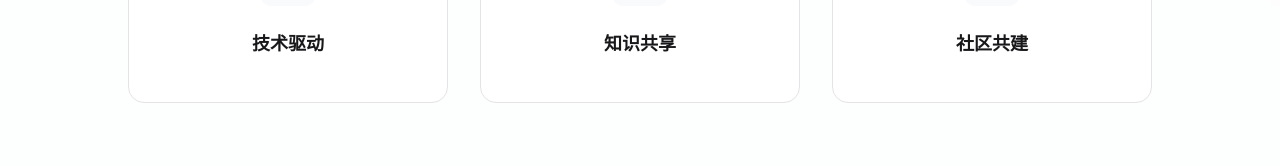
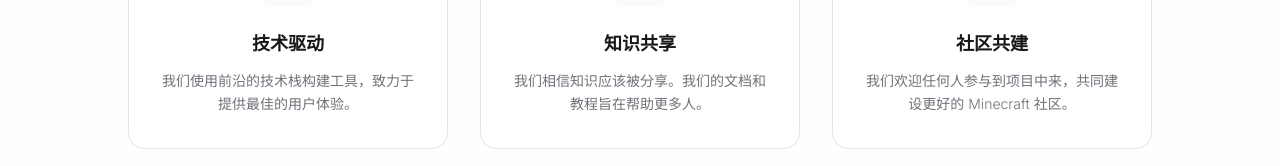
Before and after one commit to Cubic-Project/Cubic-Project, a React (Vite) app: page / in a window 1280 px wide. Shown: the part 2027-2193 px from the top of the page. Built offline with nearby package versions, Linux system fonts and the light colour scheme; no server answers.

Commit message:
refactor: 抽离网站配置并添加类型定义

```diff
--- a/src/App.tsx
+++ b/src/App.tsx
@@ -83,19 +83,17 @@ function App() {
               <span className="text-text-main transition-colors duration-300">{siteConfig.title}</span>
             </div>
             <div className="hidden md:flex space-x-8">
-              {['首页', 'Sapling', '项目列表', '关于我们'].map((item, index) => {
-                const ids = ['hero', 'sapling', 'projects', 'about'];
-                return (
+              {siteConfig.nav.items.map((item: { label: string; href: string }) => (
                 <button
-                    key={item}
-                    onClick={() => scrollToSection(ids[index])}
+                  key={item.label}
+                  onClick={() => scrollToSection(item.href)}
                   className="text-text-muted hover:text-primary transition-colors duration-300 text-sm font-medium"
                 >
-                    {item}
+                  {item.label}
                 </button>
-                );
-              })}
+              ))}
             </div>
+            {siteConfig.nav.github.display && (
               <a
                 href={`https://github.com/${siteConfig.githubOrg}`}
                 target="_blank"
@@ -103,8 +101,9 @@ function App() {
                 className="hidden md:flex items-center gap-2 px-4 py-2 rounded-lg bg-background hover:bg-surface border border-border transition-all duration-300 text-sm font-medium text-text-main"
               >
                 <Github size={18} />
-              <span>GitHub</span>
+                <span>{siteConfig.nav.github.label}</span>
               </a>
+            )}
           </div>
         </nav>
 
@@ -161,7 +160,7 @@ function App() {
                     {siteConfig.sapling.description}
                   </p>
                   <div className="flex flex-wrap gap-2 mb-10">
-                    {siteConfig.sapling.tags.map(tag => (
+                    {siteConfig.sapling.tags.map((tag: string) => (
                       <span key={tag} className="px-3 py-1 rounded-md bg-surface border border-border text-text-muted text-xs font-medium">
                         {tag}
                       </span>
@@ -194,9 +193,9 @@ function App() {
         <section id="projects" className="py-24 px-6 relative z-10">
           <div className="container mx-auto max-w-6xl">
             <div className="text-center mb-20">
-              <h2 className="text-3xl md:text-4xl font-bold mb-6 text-text-main">开源项目</h2>
+              <h2 className="text-3xl md:text-4xl font-bold mb-6 text-text-main">{siteConfig.projects.title}</h2>
               <p className="text-text-muted text-lg max-w-2xl mx-auto font-light">
-                我们通过 GitHub 贡献代码，以下是我们最新的开源项目。
+                {siteConfig.projects.description}
               </p>
             </div>
 
@@ -234,7 +233,7 @@ function App() {
                     </h3>
 
                     <p className="text-text-muted text-sm mb-6 flex-grow line-clamp-3 leading-relaxed font-light">
-                      {repo.description || '暂无描述'}
+                      {repo.description || siteConfig.projects.defaultRepoDescription}
                     </p>
 
                     <div className="flex justify-between items-center pt-4 border-t border-border/50 text-xs text-text-muted">
@@ -292,8 +291,8 @@ function App() {
         <section className="py-24 px-6 relative z-10">
           <div className="container mx-auto max-w-4xl">
             <div className="text-center mb-12">
-              <h2 className="text-2xl font-bold mb-4 text-text-main">留言板</h2>
-              <p className="text-text-muted">欢迎留下您的建议与反馈</p>
+              <h2 className="text-2xl font-bold mb-4 text-text-main">{siteConfig.comments.title}</h2>
+              <p className="text-text-muted">{siteConfig.comments.subtitle}</p>
             </div>
             <Giscus
               id="comments"
@@ -323,7 +322,7 @@ function App() {
               </div>
 
               <div className="text-text-muted text-sm font-light transition-colors duration-300">
-                &copy; {new Date().getFullYear()} {siteConfig.title}. All rights reserved.
+                &copy; {new Date().getFullYear()} {siteConfig.title}. {siteConfig.footer.copyright}
               </div>
 
             </div>
--- a/src/config.ts
+++ b/src/config.ts
@@ -1,11 +1,14 @@
 import { Terminal, BookOpen, Users } from 'lucide-react';
+import type { SiteConfig } from './types';
 
-export const siteConfig = {
+export const siteConfig: SiteConfig = {
+  // 网站基础配置
   title: 'Cubic-Project',
   description: '构建 Minecraft 服务器技术的未来。Cubic-Project 致力于提供优质的开源工具与文档，让开服变得简单而有趣。',
-  url: 'https://cubic-project.github.io', // Replace with actual URL
+  url: 'https://cubic-project.github.io', // 替换为实际的 URL
   githubOrg: 'Cubic-Project',
 
+  // 首页 Hero 区域配置
   hero: {
     badge: '原 8aka-Team 全新升级',
     title: '构建 Minecraft 服务器技术的未来',
@@ -20,6 +23,7 @@ export const siteConfig = {
     }
   },
 
+  // Sapling 特色项目区域配置
   sapling: {
     title: 'Sapling',
     subtitle: 'Featured Project',
@@ -29,6 +33,7 @@ export const siteConfig = {
     linkText: '开始阅读'
   },
 
+  // 关于我们区域配置
   about: {
     title: '关于 Cubic-Project',
     description: 'Cubic-Project 是一个专注于 Minecraft 服务器技术的非官方团队。我们的前身是 8aka-Team，经过组织重组后以全新的面貌继续活跃于社区。',
@@ -36,26 +41,27 @@ export const siteConfig = {
       {
         icon: Terminal,
         title: "技术驱动",
-        desc: ""
+        desc: "我们使用前沿的技术栈构建工具，致力于提供最佳的用户体验。"
       },
       {
         icon: BookOpen,
         title: "知识共享",
-        desc: ""
+        desc: "我们相信知识应该被分享。我们的文档和教程旨在帮助更多人。"
       },
       {
         icon: Users,
         title: "社区共建",
-        desc: ""
+        desc: "我们欢迎任何人参与到项目中来，共同建设更好的 Minecraft 社区。"
       }
     ]
   },
 
+  // Giscus 评论系统配置
   giscus: {
-    repo: "Cubic-Project/cubic-site", // Replace with actual repo for comments
-    repoId: "R_kgDOQawMgg", // Replace with actual repo ID
+    repo: "Cubic-Project/cubic-site", // 替换为实际的 repo
+    repoId: "R_kgDOQawMgg", // 替换为实际的 repo ID
     category: "General",
-    categoryId: "DIC_kwDOQawMgs4ClC_l", // Replace with actual category ID
+    categoryId: "DIC_kwDOQawMgs4ClC_l", // 替换为实际的 category ID
     mapping: "pathname",
     strict: "0",
     reactionsEnabled: "1",
@@ -64,7 +70,40 @@ export const siteConfig = {
     theme: "light",
     lang: "zh-CN",
     loading: "lazy"
-  } as const,
+  },
 
+  // 导航栏配置
+  nav: {
+    items: [
+      { label: '首页', href: 'hero' },
+      { label: 'Sapling', href: 'sapling' },
+      { label: '项目列表', href: 'projects' },
+      { label: '关于我们', href: 'about' }
+    ],
+    github: {
+      display: true,
+      label: 'GitHub'
+    }
+  },
+
+  // 项目列表区域配置
+  projects: {
+    title: '开源项目',
+    description: '我们通过 GitHub 贡献代码，以下是我们最新的开源项目。',
+    defaultRepoDescription: '暂无描述'
+  },
+
+  // 评论区配置
+  comments: {
+    title: '留言板',
+    subtitle: '欢迎留下您的建议与反馈'
+  },
+
+  // 页脚配置
+  footer: {
+    copyright: 'All rights reserved.'
+  },
+
+  // 在项目列表中排除的仓库名称
   excludedRepos: ['NitWikit']
 };
--- /dev/null
+++ b/src/types.ts
@@ -0,0 +1,84 @@
+import { type LucideIcon } from 'lucide-react';
+
+export interface SiteConfig {
+  title: string;
+  description: string;
+  url: string;
+  githubOrg: string;
+
+  hero: {
+    badge: string;
+    title: string;
+    description: string;
+    primaryAction: {
+      label: string;
+      href: string;
+    };
+    secondaryAction: {
+      label: string;
+      href: string;
+    };
+  };
+
+  sapling: {
+    title: string;
+    subtitle: string;
+    description: string;
+    tags: string[];
+    link: string;
+    linkText: string;
+  };
+
+  about: {
+    title: string;
+    description: string;
+    features: {
+      icon: LucideIcon;
+      title: string;
+      desc: string;
+    }[];
+  };
+
+  giscus: {
+    repo: `${string}/${string}`;
+    repoId: string;
+    category: string;
+    categoryId: string;
+    mapping: "pathname" | "url" | "title" | "og:title" | "specific" | "number";
+    strict: "0" | "1";
+    reactionsEnabled: "0" | "1";
+    emitMetadata: "0" | "1";
+    inputPosition: "top" | "bottom";
+    theme: string;
+    lang: string;
+    loading: "lazy" | "eager";
+  };
+
+  nav: {
+    items: {
+      label: string;
+      href: string;
+    }[];
+    github: {
+      display: boolean;
+      label: string;
+    };
+  };
+
+  projects: {
+    title: string;
+    description: string;
+    defaultRepoDescription: string;
+  };
+
+  comments: {
+    title: string;
+    subtitle: string;
+  };
+
+  footer: {
+    copyright: string;
+  };
+
+  excludedRepos: string[];
+}
```
Lines whose indentation alone changed are shown as unchanged.
